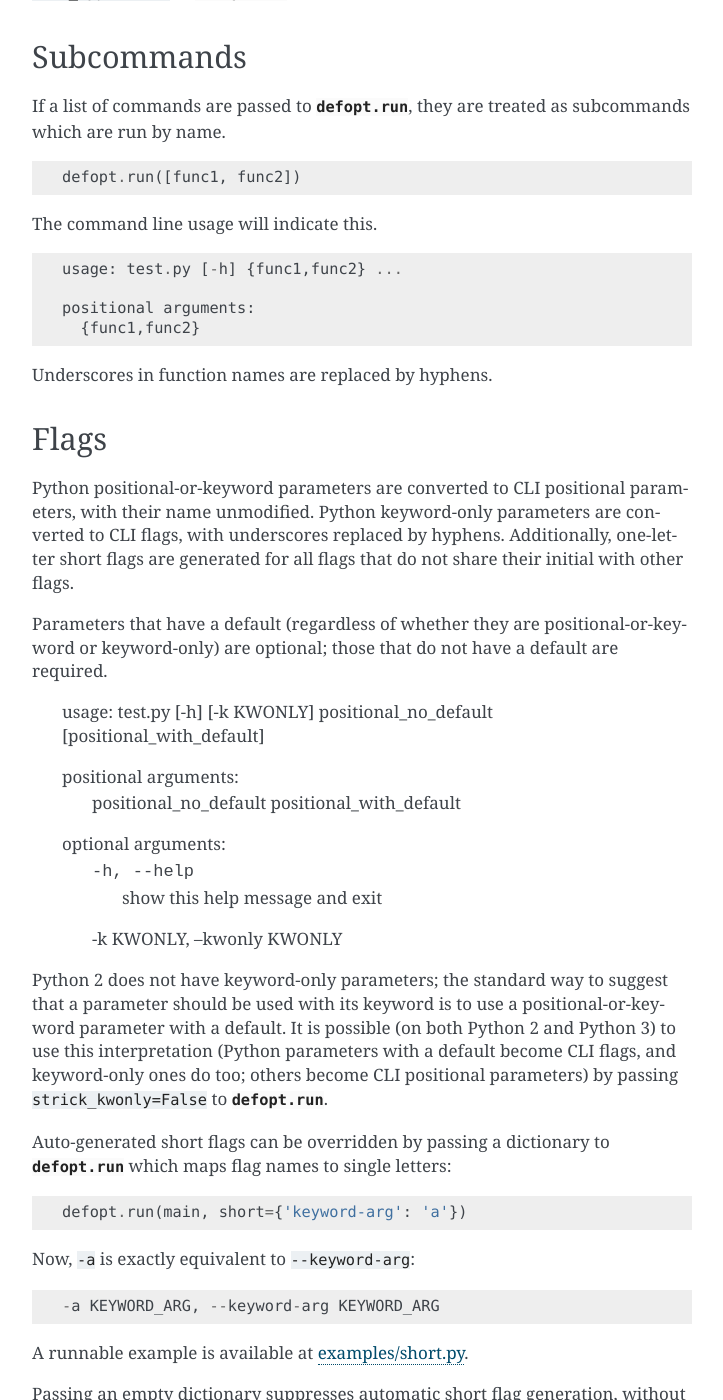
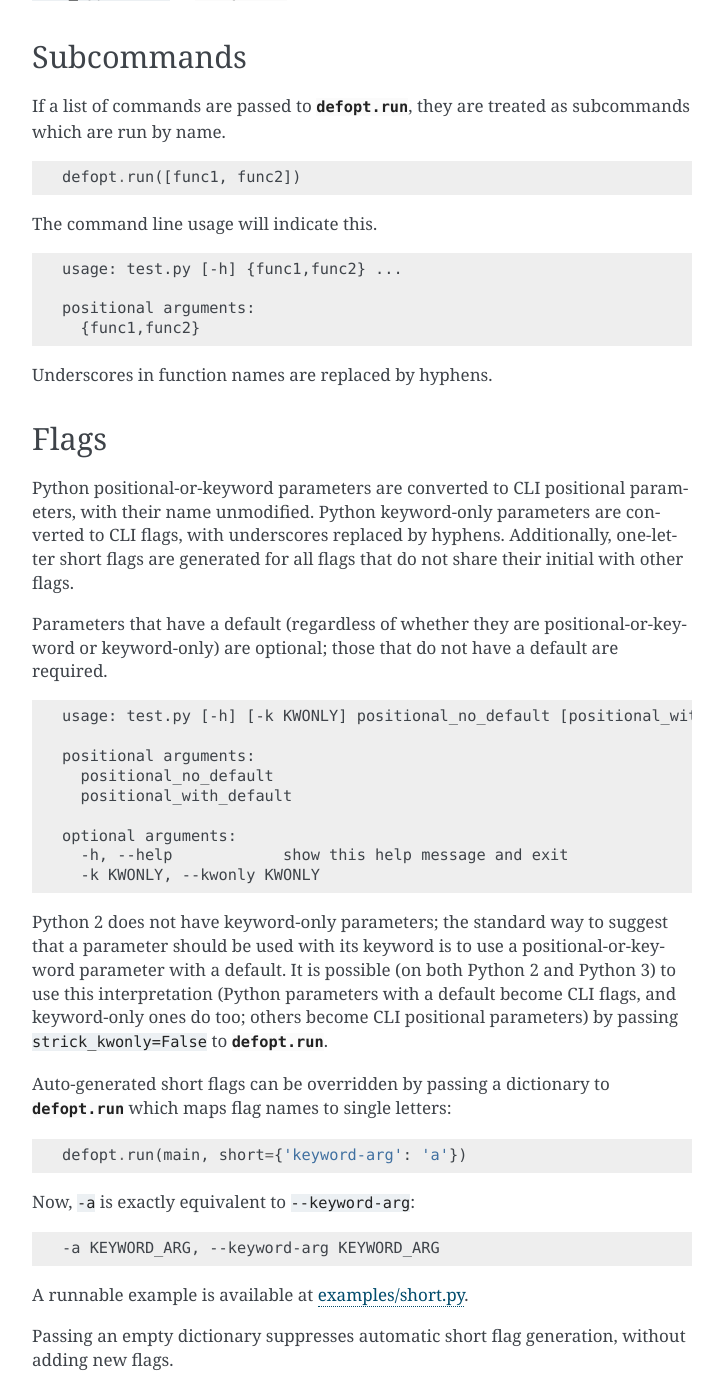
Before and after one commit to anntzer/defopt, a Sphinx documentation site: the page built from docs/features.rst, in a window 1280 px wide and 1400 px high, scrolled down 727 px. Shown: the whole window, without its empty margins (388-1111 px from the left). Built offline with Sphinx 7.4.7, drawn with Linux system fonts in a browser that asks for light colours; some of the changed text lies outside the part shown.

```diff
--- a/defopt.py
+++ b/defopt.py
@@ -68,8 +68,7 @@ _Type = namedtuple('_Type', ('type', 'container'))
 
 
 def run(funcs, *args, **kwargs):
-    """run(funcs, *, parsers=None, short=None, strict_kwonly=True,
-           show_types=False, argv=None)
+    """run(funcs, *, parsers=None, short=None, strict_kwonly=True, show_types=False, argv=None)
 
     Process command line arguments and run the given functions.
 
--- a/docs/features.rst
+++ b/docs/features.rst
@@ -35,7 +37,9 @@ Subcommands
 -----------
 
 If a list of commands are passed to `defopt.run`, they are treated as
-subcommands which are run by name. ::
+subcommands which are run by name.
+
+.. code-block:: python
 
     defopt.run([func1, func2])
 
@@ -59,7 +63,7 @@ initial with other flags.
 
 Parameters that have a default (regardless of whether they are
 positional-or-keyword or keyword-only) are optional; those that do not have a
-default are required.
+default are required. ::
 
     usage: test.py [-h] [-k KWONLY] positional_no_default [positional_with_default]
 
@@ -79,7 +83,9 @@ become CLI flags, and keyword-only ones do too; others become CLI positional
 parameters) by passing ``strick_kwonly=False`` to `defopt.run`.
 
 Auto-generated short flags can be overridden by passing a dictionary to
-`defopt.run` which maps flag names to single letters::
+`defopt.run` which maps flag names to single letters:
+
+.. code-block:: python
 
     defopt.run(main, short={'keyword-arg': 'a'})
 
@@ -158,7 +164,9 @@ Parsers
 -------
 
 You can use arbitrary argument types as long as you provide functions to parse
-them from strings. ::
+them from strings.
+
+.. code-block:: python
 
     def parse_person(string):
         last, first = string.split(',')
@@ -177,7 +185,9 @@ Variable Positional Arguments
 
 If your function definition contains ``*args``, the parser will accept zero or
 more positional arguments. When specifying a type, specify the type of the
-elements, not the container. ::
+elements, not the container.
+
+.. code-block:: python
 
     def main(*numbers):
         """:param int numbers: Positional numeric arguments"""
@@ -205,12 +215,16 @@ Entry Points
 ------------
 
 To use your script as a console entry point with setuptools, you need to create
-a function that can be called without arguments. ::
+a function that can be called without arguments.
+
+.. code-block:: python
 
     def entry_point():
         defopt.run(main)
 
-You can then reference this entry point in your ``setup.py`` file. ::
+You can then reference this entry point in your ``setup.py`` file.
+
+.. code-block:: python
 
     setup(
         ...,
@@ -225,7 +239,9 @@ use for type hints.
 
 When passed to `defopt.run`, any function annotations are assumed to be type
 hints. `~typing.List`, `~typing.Sequence` and `~typing.Iterable` from the
-`typing` module [#]_ are all treated in the same way as `list` (see Lists_). ::
+`typing` module [#]_ are all treated in the same way as `list` (see Lists_).
+
+.. code-block:: python
 
     from typing import Iterable
     def func(arg1: int, arg2: Iterable[float]):
```
Also changed, not shown: other parts of docs/features.rst (+2 -0 lines).
